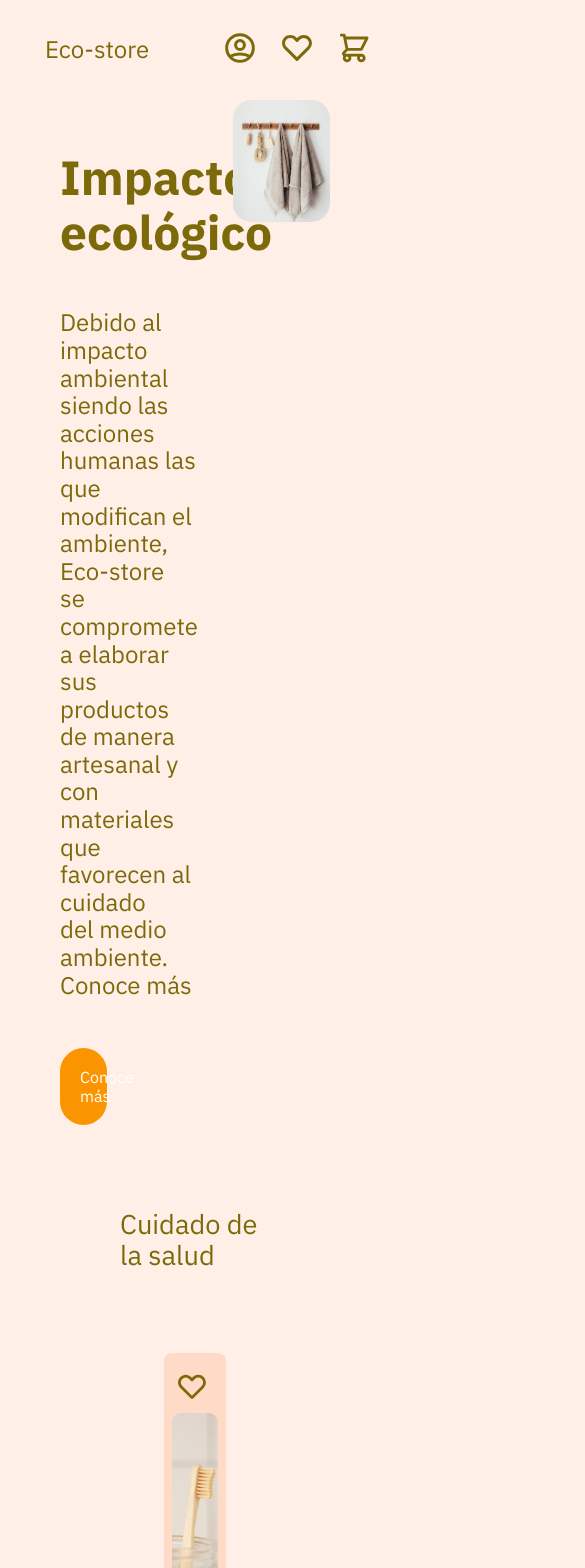
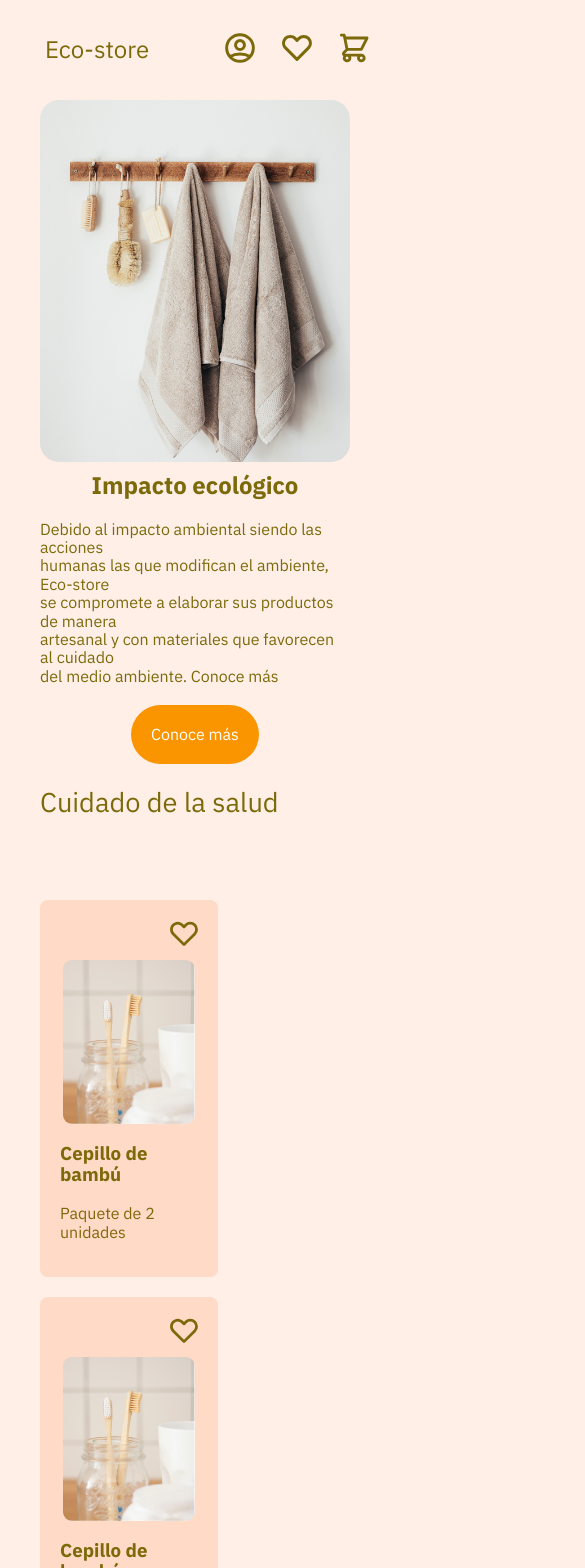
Before and after one commit to enrique1994mex/shop-green, a React (Vite) app: page / in a window 390 px wide. Shown: the top 1568 px of the page, 585 px wide, since content can reach past the window. Built offline with nearby package versions, Linux system fonts and the light colour scheme.

Commit message:
add responsive and shop card

```diff
--- a/src/components/ProductCard.jsx
+++ b/src/components/ProductCard.jsx
@@ -1,11 +1,21 @@
+import { useProducts } from '../hooks/useProducts'
+import { actionTypes } from '../hooks/useInitialState'
 import productSvg from '../assets/heart.svg'
 import product from '../assets/img/brush.jpg'
 import style from '../styles/components/main.module.scss'
 
 const ProductCard = () => {
+	const { dispatch } = useProducts()
+
+	const addProduct = () => {
+		dispatch({
+			type: actionTypes.addToProduct,
+			payload: 'Cepillo de bambú',
+		})
+	}
 	return (
 		<div className={style.productCard}>
-			<div className={style.icon}>
+			<div className={style.icon} onClick={addProduct}>
 				<img src={productSvg} alt='Icono de producto' />
 			</div>
 			<div className={style.productImage}>
--- a/src/components/Profile.jsx
+++ b/src/components/Profile.jsx
@@ -1,9 +1,12 @@
+import { useProducts } from '../hooks/useProducts'
 import style from '../styles/components/header.module.scss'
 import profile from '../assets/profile.svg'
 import heart from '../assets/heart.svg'
 import shopping from '../assets/shopping-cart.svg'
 
 const Profile = () => {
+	const { state } = useProducts()
+	console.log(state)
 	return (
 		<div className={style.icons}>
 			<button className='profile'>
@@ -12,8 +15,9 @@ const Profile = () => {
 			<button className='wishlist'>
 				<img src={heart} height='30' width='30' />
 			</button>
-			<button className='cart'>
+			<button className={style.shopping}>
 				<img src={shopping} height='30' width='30' />
+				{state.products.length > 0 ? <div>{state.products.length}</div> : null}
 			</button>
 		</div>
 	)
--- /dev/null
+++ b/src/context/StoreContext.jsx
@@ -0,0 +1,14 @@
+import { createContext } from 'react'
+import { useInitialState } from '../hooks/useInitialState'
+
+export const StoreContext = createContext(null)
+
+export const StoreProvider = ({ children }) => {
+	const initialState = useInitialState()
+
+	return (
+		<StoreContext.Provider value={initialState}>
+			{children}
+		</StoreContext.Provider>
+	)
+}
--- /dev/null
+++ b/src/hooks/useInitialState.js
@@ -0,0 +1,30 @@
+import { useReducer } from 'react'
+
+export const actionTypes = {
+	addToProduct: 'ADD_TO_PRODUCT',
+}
+
+const initialState = {
+	products: [],
+}
+
+const reducer = (state, action) => {
+	switch (action.type) {
+		case actionTypes.addToProduct:
+			return {
+				...state,
+				products: [...state.products, action.payload],
+			}
+		default:
+			return state
+	}
+}
+
+export const useInitialState = () => {
+	const [state, dispatch] = useReducer(reducer, initialState)
+
+	return {
+		state,
+		dispatch,
+	}
+}
--- /dev/null
+++ b/src/hooks/useProducts.js
@@ -0,0 +1,6 @@
+import { useContext } from 'react'
+import { StoreContext } from '../context/StoreContext'
+
+export const useProducts = () => {
+	return useContext(StoreContext)
+}
--- a/src/main.jsx
+++ b/src/main.jsx
@@ -1,10 +1,13 @@
 import React from 'react'
 import ReactDOM from 'react-dom/client'
 import App from './App.jsx'
+import { StoreProvider } from './context/StoreContext.jsx'
 import './styles/global.css'
 
 ReactDOM.createRoot(document.getElementById('root')).render(
 	<React.StrictMode>
-		<App />
+		<StoreProvider>
+			<App />
+		</StoreProvider>
 	</React.StrictMode>
 )
--- a/src/styles/components/header.module.scss
+++ b/src/styles/components/header.module.scss
@@ -6,6 +6,8 @@
 	@include flexCenter(row, space-between, center);
 	color: c.$primary-text-color;
 	padding: 15px;
+	position: sticky;
+	top: -1px;
 	p {
 		font-size: 1.5em;
 		padding-left: 30px;
@@ -16,4 +18,23 @@
 	display: flex;
 	gap: 15px;
 	@include buttonStyle;
+
+	.shopping {
+		color: c.$primary-text-color;
+		position: relative;
+		div {
+			width: 16px;
+			height: 16px;
+			background-color: c.$secondary-color;
+			border-radius: 50%;
+			font-size: 1em;
+			font-weight: bold;
+			position: absolute;
+			top: -6px;
+			right: -3px;
+			display: flex;
+			justify-content: center;
+			align-items: center;
+		}
+	}
 }
--- a/src/styles/components/main.module.scss
+++ b/src/styles/components/main.module.scss
@@ -2,31 +2,50 @@
 @import '../utilities/mixins';
 .main {
 	color: c.$primary-text-color;
-	padding: 0 60px;
+	padding: 0 40px;
 	max-width: 100vw;
 	article {
 		width: auto;
+		display: flex;
+		flex-direction: column-reverse;
+		@include small {
 			display: grid;
-		grid-template-columns: 50% auto;
-		justify-content: space-between;
-		min-height: 80vh;
+			grid-template-columns: 2fr 1fr;
+		}
 	}
 }
 
 .impact {
+	padding-top: 10px;
+	@include flexCenter(column, space-evenly, center);
+	@include large {
 		padding-top: 50px;
-	@include flexCenter(column, space-evenly, flex-start);
-	row-gap: 25px;
+		@include flexCenter(column, flex-start, flex-start);
+		row-gap: 5rem;
+	}
+	row-gap: 20px;
 	h1 {
+		font-size: 1.5em;
+		@include small {
+			font-size: 2em;
+		}
+		@include large {
 			font-size: 3em;
+		}
 		padding: 0px;
 		margin: 0px;
 	}
 	p {
+		font-size: 1em;
+		@include small {
+			font-size: 1.2em;
+		}
+		@include large {
 			font-size: 1.5em;
 		}
+		margin: 0px;
+	}
 	button {
-		width: 12vw;
 		padding: 20px;
 		background: c.$quaternion-color;
 		border-style: none;
@@ -40,8 +59,16 @@
 }
 
 .image {
+	display: flex;
+	justify-content: center;
 	img {
-		width: 25vw;
+		object-fit: cover;
+		width: 336px;
+		height: 362px;
+		@include large {
+			width: 550px;
+			height: 686px;
+		}
 		border-radius: 19px;
 	}
 }
@@ -49,7 +76,6 @@
 .product {
 	width: 100%;
 	height: auto;
-	padding: 60px;
 
 	h2 {
 		font-size: 1.7em;
@@ -61,16 +87,22 @@
 			padding-bottom: 60px;
 		}
 		.card {
-			@include flexCenter(row, center, center);
+			@include flexCenter(row, space-between, center);
 			width: auto;
 			height: auto;
-			column-gap: 100px;
-			row-gap: 80px;
+			row-gap: 20px;
+			@include tablet {
+				column-gap: 60px;
+			}
 			flex-wrap: wrap;
 		}
 		.productCard {
-			width: 16vw;
+			width: 178px;
 			height: auto;
+			@include tablet {
+				width: 324px;
+				height: 502px;
+			}
 			background-color: c.$secondary-color;
 			color: c.$primary-text-color;
 			padding: 20px;
@@ -92,8 +124,8 @@
 				justify-content: center;
 				align-items: center;
 				img {
-					width: 12vw;
-					height: 30vh;
+					width: 132px;
+					height: 164px;
 					object-fit: cover;
 					border-radius: 9px;
 				}
@@ -113,14 +145,26 @@
 	padding-bottom: 60px;
 	h2 {
 		font-weight: bold;
+		padding-bottom: 40px;
+		@include tablet {
 			padding-bottom: 60px;
 		}
+	}
 	.mision {
+		@include flexCenter(column, center, center);
+		@include tablet {
 			@include flexCenter(row, space-evenly, center);
+		}
+		gap: 30px;
 		.earth {
 			width: 30vw;
 			display: flex;
-			gap: 40px;
+			flex-direction: column;
+			align-items: center;
+			@include tablet {
+				flex-direction: row;
+			}
+			gap: 10px;
 			color: #e86424;
 			img {
 				object-fit: contain;
@@ -128,6 +172,7 @@
 			p {
 				text-align: center;
 				font-size: 1.5em;
+				margin: 0px;
 			}
 		}
 	}
@@ -139,13 +184,22 @@
 .gallery {
 	h2 {
 		font-weight: bold;
-		padding-bottom: 60px;
+		padding-bottom: 40px;
 	}
 	.galleryImages {
+		@include flexCenter(column, center, center);
+		flex-wrap: wrap;
+		row-gap: 30px;
+		@include tablet {
 			@include flexCenter(row, space-between, center);
+		}
 		img {
-			width: 28vw;
-			height: 45vh;
+			width: 296px;
+			height: 297px;
+			@include desktop {
+				width: 396px;
+				height: 398px;
+			}
 			object-fit: cover;
 			object-position: 5px 35%;
 			border-radius: 16px;
@@ -159,11 +213,19 @@
 .location {
 	color: #e86424;
 	h2 {
-		padding: 60px 0px;
+		padding: 40px 0px;
 	}
 	.map {
 		@include flexCenter(row, center, center);
 		padding-bottom: 50px;
+		img {
+			width: 330px;
+			height: 480px;
+			@include large {
+				width: 1300px;
+				height: 596px;
+			}
+		}
 	}
 	p,
 	h3 {
--- a/src/styles/global.css
+++ b/src/styles/global.css
@@ -1,7 +1,6 @@
 @import './normalize.css';
 
 body {
-	margin: 0;
 	background-color: #ffefe7;
 	font-family: 'IBM Plex Sans', sans-serif;
 }
--- a/src/styles/utilities/_mixins.scss
+++ b/src/styles/utilities/_mixins.scss
@@ -11,3 +11,27 @@
 		border-style: none;
 	}
 }
+
+@mixin small {
+	@media only screen and (min-width: 600px) {
+		@content;
+	}
+}
+
+@mixin tablet {
+	@media only screen and (min-width: 768px) {
+		@content;
+	}
+}
+
+@mixin desktop {
+	@media only screen and (min-width: 992px) {
+		@content;
+	}
+}
+
+@mixin large {
+	@media only screen and (min-width: 1200px) {
+		@content;
+	}
+}
```
Also changed, not shown: .eslintrc.json, src/styles/normalize.css. Lines whose indentation alone changed are shown as unchanged.
